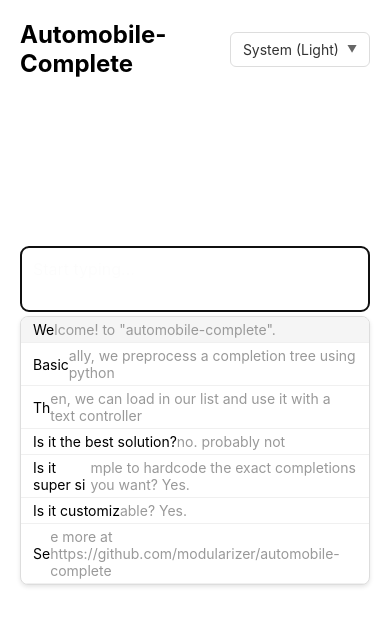
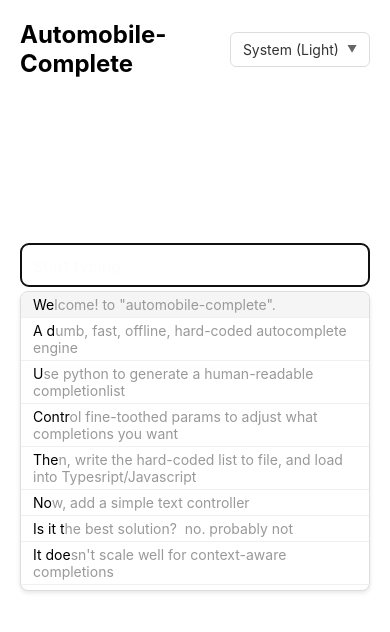
Before and after one commit to modularizer/automobile-complete, a React Native app in the folder react-native-engine/: screen / in a window 390 px wide. Shown: the top 632 px of the page. Built offline with nearby package versions, Linux system fonts and the light colour scheme.

Commit message:
typescript

```diff
--- a/react-native-engine/src/components/AutocompleteDemo.tsx
+++ b/react-native-engine/src/components/AutocompleteDemo.tsx
@@ -9,15 +9,19 @@ import { ConfigCacheController } from "../utils/ConfigCacheController";
 // Sample completion list data
 const SAMPLE_COMPLETIONS = `
 We|lcome! to "automobile-complete".
-Th|is project demos a fast, offline, super dumb autocompletion method
-Basic|ally, we preprocess a completion tree using python
-Th|en, we can load in our list and use it with a text controller
-Is it the best solution?| no. probably not
-Is it super si|mple to hardcode the exact completions you want? Yes.
-Is it customiz|able? Yes.
-Se|e more at https://github.com/modularizer/automobile-complete
-
-
+A d|umb, fast, offline, hard-coded autocomplete engine
+U|se python to generate a human-readable completionlist
+Contr|ol fine-toothed params to adjust what completions you want
+The|n, write the hard-coded list to file, and load into Typesript/Javascript
+No|w, add a simple text controller
+Is it t|he best solution?  no. probably not
+It doe|sn't scale well for context-aware completions
+It i|s currently more for saving time typing long individual words
+h|ippopotamus
+BUT: it| can be used as a fallback in addition to your smart stuff
+AND| it is FREE, unlike most LLM APIs
+Is it c|ustomizable? Definitely
+S|ee more at https://github.com/modularizer/automobile-complete
 `;
 
 interface AutocompleteDemoProps {
--- a/react-native-engine/src/components/AutocompleteInput.tsx
+++ b/react-native-engine/src/components/AutocompleteInput.tsx
@@ -1,4 +1,4 @@
-import React, { useRef } from "react";
+import React, { useRef, useState } from "react";
 import { View, TextInput, Text, StyleSheet, Platform, ViewStyle, TextStyle } from "react-native";
 import { Theme } from "../theme/Theme";
 
@@ -36,8 +36,10 @@ export default function AutocompleteInput({
 }: AutocompleteInputProps) {
   const internalInputRef = useRef<TextInput>(null);
   const inputRef = externalInputRef || internalInputRef;
+  const [inputHeight, setInputHeight] = useState<number | undefined>(undefined);
 
   const themeStyles = theme?.styles || defaultStyles;
+  const isMultiline = maxLines === null || maxLines > 1;
 
   const handleWebKeyDown = (e: any) => {
     const key = e.key;
@@ -83,15 +85,23 @@ export default function AutocompleteInput({
     <View style={mergedStyles.inputWrapper}>
       <TextInput
         ref={inputRef}
-        style={mergedStyles.input}
+        style={[
+          mergedStyles.input,
+          isMultiline && inputHeight !== undefined && { height: inputHeight },
+        ]}
         value={text}
         onChangeText={(newText) => {
           console.log("[AutocompleteInput] onChangeText called with:", newText);
           onChangeText(newText);
         }}
+        onContentSizeChange={(e) => {
+          if (isMultiline) {
+            const { height } = e.nativeEvent.contentSize;
+            setInputHeight(Math.max(height, 20)); // Minimum height of one line
+          }
+        }}
         onKeyPress={(e) => {
           const key = e.nativeEvent?.key || e.key;
-          const isMultiline = maxLines === null || maxLines > 1;
           // Don't call controller's onKeyPress for Enter when multiline is enabled
           // This allows Enter to insert a newline naturally
           if (key === "Enter" && isMultiline) {
@@ -101,8 +111,9 @@ export default function AutocompleteInput({
         }}
         placeholder="Start typing..."
         autoFocus
-        multiline={maxLines === null || maxLines > 1}
-        numberOfLines={maxLines === null ? undefined : maxLines}
+        multiline={isMultiline}
+        scrollEnabled={false}
+        textAlignVertical="top"
         selectionColor="#007AFF"
         {...(Platform.OS === "ios" && { cursorColor: "#007AFF" })}
         {...(Platform.OS === "android" && { underlineColorAndroid: "transparent" })}
@@ -110,15 +121,31 @@ export default function AutocompleteInput({
           onKeyDown: handleWebKeyDown,
           style: [
             mergedStyles.input,
+            isMultiline && inputHeight !== undefined && { height: inputHeight },
             {
               caretColor: "#007AFF",
+              overflow: "hidden", // Prevent scrolling on web
             },
           ],
         })}
       />
-      <View style={defaultStyles.inputContainer} pointerEvents="none">
-        <Text style={mergedStyles.visibleText}>{text}</Text>
-        {suggestion ? <Text style={mergedStyles.suggestionText}>{suggestion}</Text> : null}
+      <View
+        style={defaultStyles.inputContainer}
+        pointerEvents="none"
+      >
+        {isMultiline ? (
+          // For multiline, use nested Text components so they flow together
+          <Text style={mergedStyles.visibleText}>
+            {text}
+            {suggestion ? <Text style={mergedStyles.suggestionText}>{suggestion}</Text> : null}
+          </Text>
+        ) : (
+          // For single line, use separate Text components in a row
+          <>
+            <Text style={mergedStyles.visibleText}>{text}</Text>
+            {suggestion ? <Text style={mergedStyles.suggestionText}>{suggestion}</Text> : null}
+          </>
+        )}
       </View>
     </View>
   );
@@ -128,10 +155,10 @@ const defaultStyles = StyleSheet.create({
   inputContainer: {
     position: "absolute",
     left: 12,
-    top: 12,
+    top: Platform.OS === "web" ? 15 : 12, // Adjust for web text baseline alignment
     right: 12,
     flexDirection: "row",
-    alignItems: "center",
+    alignItems: "flex-start", // Changed to flex-start for multiline support
     pointerEvents: "none",
     zIndex: 1,
   },
--- a/react-native-engine/src/components/CompletionDropdownOption.tsx
+++ b/react-native-engine/src/components/CompletionDropdownOption.tsx
@@ -64,6 +64,8 @@ export default function CompletionDropdownOption({
     completion.remainingPrefix.includes("\n") ||
     completion.completion.includes("\n");
 
+  console.log("completion", completion);
+
   return (
     <TouchableOpacity
       key={index}
@@ -88,16 +90,23 @@ export default function CompletionDropdownOption({
             </Text>
           ) : null}
           {completion.completion ? (
-            <Text style={mergedStyles.completionPostfix}>{completion.completion}</Text>
+            <Text style={mergedStyles.completionPostfix} numberOfLines={undefined}>
+              {completion.completion}
+            </Text>
           ) : null}
         </Text>
       ) : (
-        // Single-line rendering: use separate components for highlight container
-        <>
+        // Single-line rendering: wrap in Text to preserve whitespace (especially leading spaces in completion)
+        <Text>
           {completion.typedPrefix ? (
-            <View style={mergedStyles.highlightContainer}>
-              <Text style={mergedStyles.completionTyped}>{completion.typedPrefix}</Text>
-            </View>
+            <Text
+              style={[
+                mergedStyles.completionTyped,
+                { backgroundColor: themeStyles.highlightContainer.backgroundColor },
+              ]}
+            >
+              {completion.typedPrefix}
+            </Text>
           ) : null}
           {completion.remainingPrefix ? (
             <Text style={mergedStyles.completionRemainingPrefix}>
@@ -105,9 +114,11 @@ export default function CompletionDropdownOption({
             </Text>
           ) : null}
           {completion.completion ? (
-            <Text style={mergedStyles.completionPostfix}>{completion.completion}</Text>
+            <Text style={mergedStyles.completionPostfix}>
+              {completion.completion}
+            </Text>
           ) : null}
-        </>
+        </Text>
       )}
     </TouchableOpacity>
   );
--- a/react-native-engine/src/engine/AutocompleteTextController.ts
+++ b/react-native-engine/src/engine/AutocompleteTextController.ts
@@ -62,9 +62,9 @@ export class AutocompleteTextController {
   initializeTrie(completionList: string) {
     console.log("[AutocompleteTextController] initializeTrie called");
     try {
-      const t = Trie.fromWords(completionList);
+    const t = Trie.fromWords(completionList);
       console.log("[AutocompleteTextController] Trie created, root children:", Object.keys(t.children));
-      this._currentNode = t;
+    this._currentNode = t;
       console.log("[AutocompleteTextController] Page load - Current node:", {
         prefix: this._currentNode.prefix,
         completion: this._currentNode.completion,
@@ -75,7 +75,7 @@ export class AutocompleteTextController {
         wordsCount: this._currentNode.words?.length || 0,
         node: this._currentNode,
       });
-      this.notifyListeners();
+    this.notifyListeners();
     } catch (error) {
       console.error("[AutocompleteTextController] Error initializing trie:", error);
       throw error;
--- a/react-native-engine/src/engine/CoreTrie.ts
+++ b/react-native-engine/src/engine/CoreTrie.ts
@@ -276,9 +276,8 @@ export class CoreTrie {
           continue;
         }
         const [pre, ...postParts] = line.split("|");
-        const post = postParts.join("|").trim(); // Trim trailing/leading spaces from completion
-        const preTrimmed = pre.trim(); // Also trim prefix to be safe
-        this.insert_pair(preTrimmed, post, freq);
+        const post = postParts.join("|").trimEnd(); // Trim trailing spaces from completion
+        this.insert_pair(pre, post, freq);
       }
     }
     return this;
--- a/react-native-engine/src/theme/DarkTheme.ts
+++ b/react-native-engine/src/theme/DarkTheme.ts
@@ -15,16 +15,19 @@ export class DarkTheme extends Theme {
       borderRadius: 8,
       padding: 12,
       fontSize: 16,
+      lineHeight: 20, // Match line height for proper single-line start
       backgroundColor: "#1e1e1e",
-      minHeight: 44,
       color: "rgba(255,255,255,0.01)", // Almost transparent but allows cursor
+      // Height will be controlled dynamically for multiline expansion
     },
     visibleText: {
       fontSize: 16,
+      lineHeight: 20, // Match input lineHeight
       color: "#fff",
     },
     suggestionText: {
       fontSize: 16,
+      lineHeight: 20, // Match input lineHeight
       color: "#888",
     },
 
--- a/react-native-engine/src/theme/LightTheme.ts
+++ b/react-native-engine/src/theme/LightTheme.ts
@@ -15,16 +15,19 @@ export class LightTheme extends Theme {
       borderRadius: 8,
       padding: 12,
       fontSize: 16,
+      lineHeight: 20, // Match line height for proper single-line start
       backgroundColor: "#fff",
-      minHeight: 44,
       color: "rgba(0,0,0,0.01)", // Almost transparent but allows cursor
+      // Height will be controlled dynamically for multiline expansion
     },
     visibleText: {
       fontSize: 16,
+      lineHeight: 20, // Match input lineHeight
       color: "#000",
     },
     suggestionText: {
       fontSize: 16,
+      lineHeight: 20, // Match input lineHeight
       color: "#999",
     },
 
```
Also changed, not shown: react-native-engine/src/data/sample-completions.txt (deleted).
